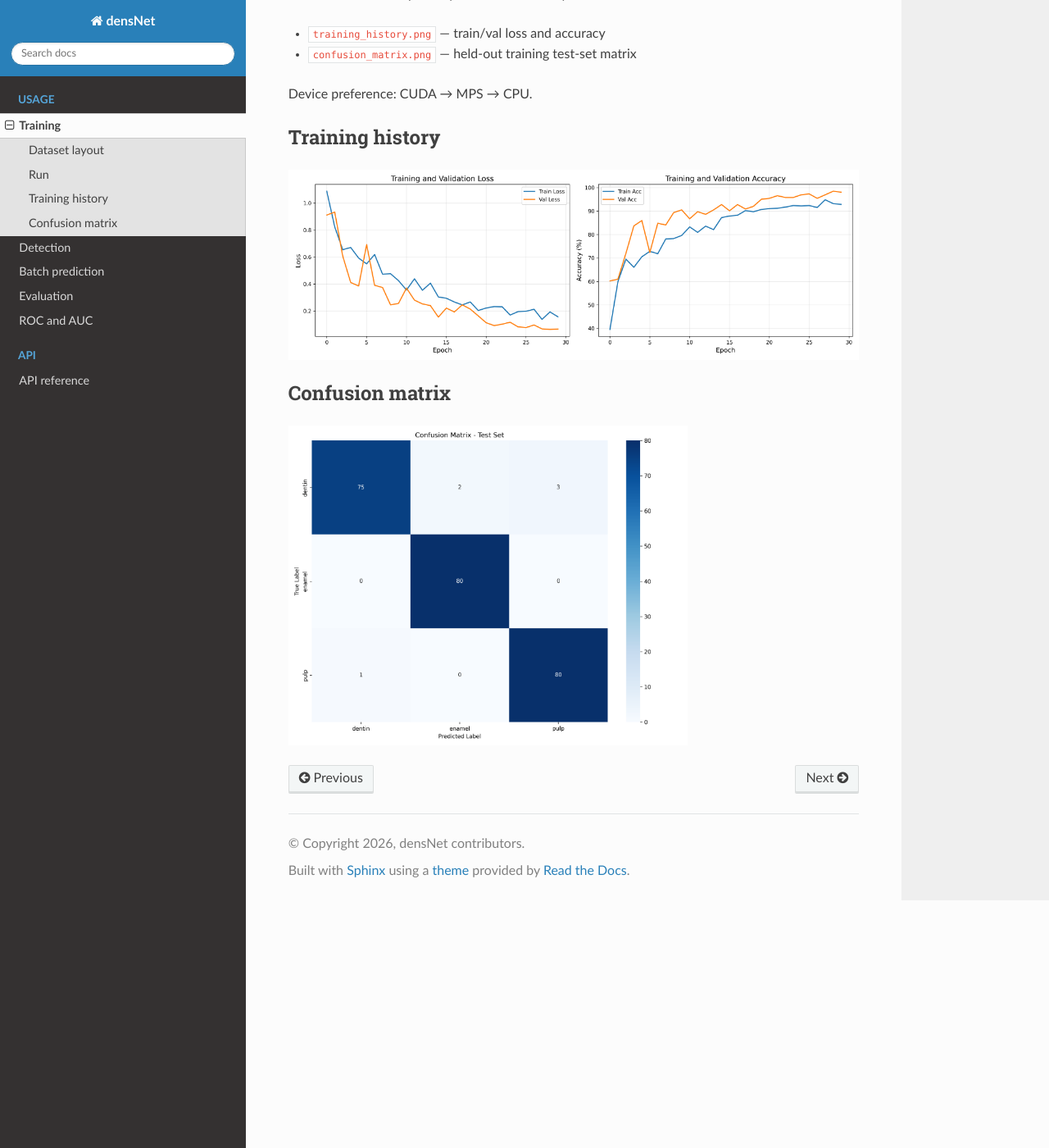
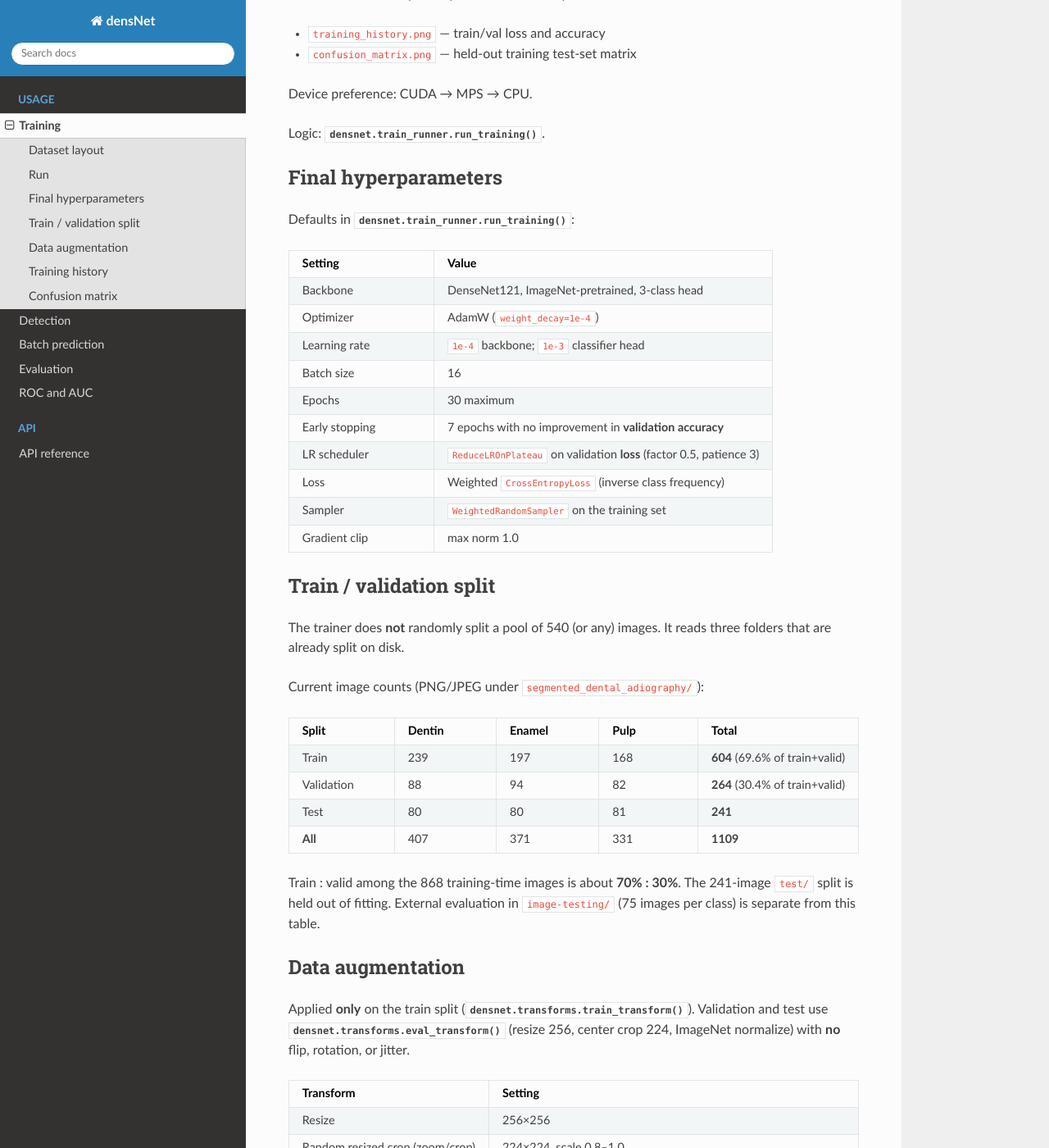
Before and after one commit to thefalcon1977/dental-radiography-classification, a Sphinx documentation site: the page built from docs/usage/training.rst, in a window 1280 px wide and 1400 px high, scrolled down 523 px. Shown: the whole window at 82% size. Built offline with Sphinx 7.4.7 and the Read the Docs theme 3.1.0, drawn with Linux system fonts in a browser that asks for light colours; some of the changed text lies outside the part shown.

Commit message:
feat: update README and documentation with training configurations and data augmentation details
Enhance the README files and documentation to include comprehensive details on final hyperparameters, train/validation split, and data augmentation strategies for the DenseNet model. Clarify that the training script does not perform random splits and provide specific counts for training, validation, and test datasets. Update the `train_transform` function documentation to reflect the applied augmentations during training.

```diff
--- a/docs/index.rst
+++ b/docs/index.rst
@@ -17,6 +17,9 @@ Quick start
 Classes (index order): ``0 = dentin``, ``1 = enamel``, ``2 = pulp``.
 
 Default inference checkpoint: ``slm/resolution_best_densenet_model.pth``.
+
+Training recipe (AdamW, batch size 16, max 30 epochs, train 604 / valid 264 /
+test 241, augmentation on train only): see :doc:`usage/training`.
 
 CLI
 ---
--- a/docs/usage/training.rst
+++ b/docs/usage/training.rst
@@ -27,6 +27,116 @@ Saves the best checkpoint by validation accuracy and writes:
 
 Device preference: CUDA → MPS → CPU.
 
+Logic: :func:`densnet.train_runner.run_training`.
+
+Final hyperparameters
+----------------------
+
+Defaults in :func:`densnet.train_runner.run_training`:
+
+.. list-table::
+   :header-rows: 1
+   :widths: 30 70
+
+   * - Setting
+     - Value
+   * - Backbone
+     - DenseNet121, ImageNet-pretrained, 3-class head
+   * - Optimizer
+     - AdamW (``weight_decay=1e-4``)
+   * - Learning rate
+     - ``1e-4`` backbone; ``1e-3`` classifier head
+   * - Batch size
+     - 16
+   * - Epochs
+     - 30 maximum
+   * - Early stopping
+     - 7 epochs with no improvement in **validation accuracy**
+   * - LR scheduler
+     - ``ReduceLROnPlateau`` on validation **loss** (factor 0.5, patience 3)
+   * - Loss
+     - Weighted ``CrossEntropyLoss`` (inverse class frequency)
+   * - Sampler
+     - ``WeightedRandomSampler`` on the training set
+   * - Gradient clip
+     - max norm 1.0
+
+Train / validation split
+------------------------
+
+The trainer does **not** randomly split a pool of 540 (or any) images.
+It reads three folders that are already split on disk.
+
+Current image counts (PNG/JPEG under
+``segmented_dental_adiography/``):
+
+.. list-table::
+   :header-rows: 1
+   :widths: 20 20 20 20 20
+
+   * - Split
+     - Dentin
+     - Enamel
+     - Pulp
+     - Total
+   * - Train
+     - 239
+     - 197
+     - 168
+     - **604** (69.6% of train+valid)
+   * - Validation
+     - 88
+     - 94
+     - 82
+     - **264** (30.4% of train+valid)
+   * - Test
+     - 80
+     - 80
+     - 81
+     - **241**
+   * - **All**
+     - 407
+     - 371
+     - 331
+     - **1109**
+
+Train : valid among the 868 training-time images is about **70% : 30%**.
+The 241-image ``test/`` split is held out of fitting. External evaluation
+in ``image-testing/`` (75 images per class) is separate from this table.
+
+Data augmentation
+-----------------
+
+Applied **only** on the train split
+(:func:`densnet.transforms.train_transform`). Validation and test use
+:func:`densnet.transforms.eval_transform` (resize 256, center crop 224,
+ImageNet normalize) with **no** flip, rotation, or jitter.
+
+.. list-table::
+   :header-rows: 1
+   :widths: 35 65
+
+   * - Transform
+     - Setting
+   * - Resize
+     - 256×256
+   * - Random resized crop (zoom/crop)
+     - 224×224, scale 0.8–1.0
+   * - Horizontal flip
+     - probability 0.5
+   * - Vertical flip
+     - probability 0.3
+   * - Rotation
+     - ±15 degrees
+   * - Color jitter
+     - brightness 0.3, contrast 0.3, saturation 0.3, hue 0.1
+   * - Affine (translate / scale)
+     - translate 10%, scale 0.9–1.1 (no extra rotation)
+   * - Random erasing
+     - probability 0.2, area 0.02–0.33
+   * - Normalize
+     - ImageNet mean ``[0.485, 0.456, 0.406]``, std ``[0.229, 0.224, 0.225]``
+
 Training history
 ----------------
 
```
Also changed, not shown: README.md (+45 -0 lines), README_FA.md (+45 -0 lines), 4 other files.
